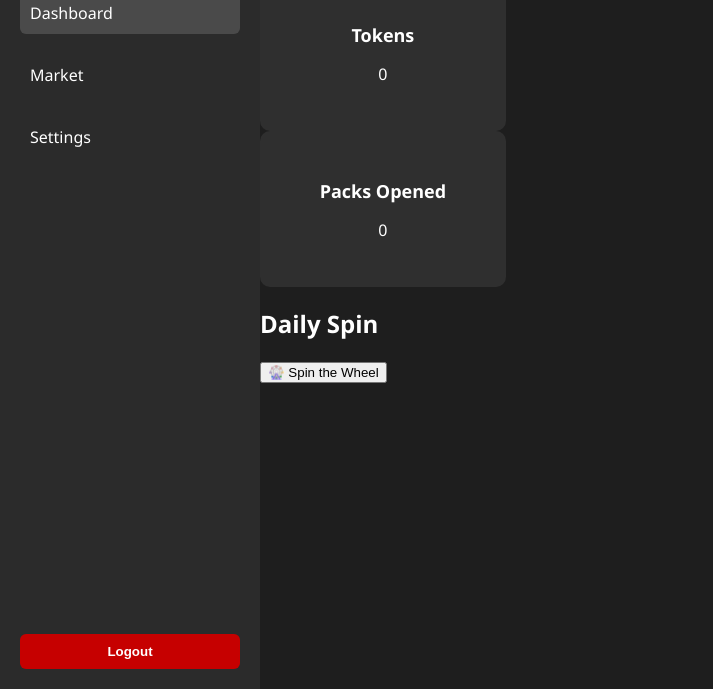
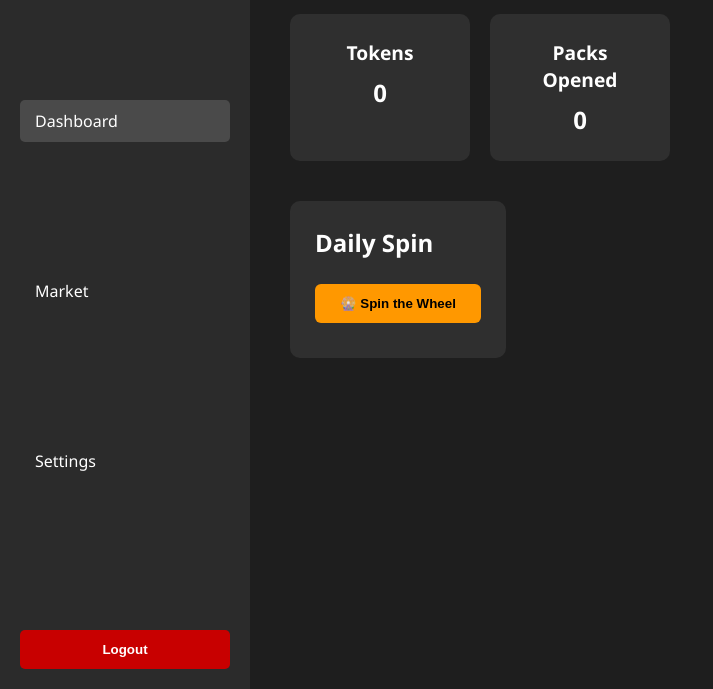
Before and after one commit to PigetServer/pigetserver.github.io, a plain HTML site: page dashboard.html in a window 1280 px wide. Shown: the part 111-800 px from the top of the page, without its empty margins (0-713 px from the left). Drawn offline with Linux system fonts and the light colour scheme.

Commit message:
Update main.css

```diff
--- a/main.css
+++ b/main.css
@@ -1,100 +1,132 @@
-/* main.css */
+/* Reset and base styles */
+* {
+  margin: 0;
+  padding: 0;
+  box-sizing: border-box;
+}
 
 body {
-  margin: 0;
-  font-family: 'Segoe UI', sans-serif;
+  display: flex;
+  font-family: 'Segoe UI', Tahoma, Geneva, Verdana, sans-serif;
   background-color: #1e1e1e;
   color: white;
-  display: flex;
   height: 100vh;
 }
 
+/* Sidebar styles */
 .sidebar {
-  width: 220px;
+  width: 250px;
   background-color: #2b2b2b;
+  padding: 20px;
   display: flex;
   flex-direction: column;
-  padding: 20px;
+  justify-content: space-between;
 }
 
-.sidebar h1 {
-  font-size: 20px;
-  margin-bottom: 30px;
+.sidebar h2 {
+  color: white;
+  margin-bottom: 40px;
 }
 
 .sidebar a {
+  display: block;
+  padding: 10px 15px;
   color: white;
   text-decoration: none;
-  margin: 10px 0;
-  padding: 10px;
-  border-radius: 6px;
+  margin-bottom: 10px;
+  border-radius: 5px;
   transition: background-color 0.2s;
 }
 
-.sidebar a:hover,
-.sidebar a.active {
+.sidebar a.active,
+.sidebar a:hover {
   background-color: #4a4a4a;
 }
 
 .logout-btn {
-  margin-top: auto;
-  background-color: #c60000;
+  padding: 12px;
+  background-color: #c80000;
+  color: white;
+  font-weight: bold;
   border: none;
-  color: white;
-  padding: 10px;
-  border-radius: 6px;
+  border-radius: 5px;
   cursor: pointer;
-  font-weight: bold;
+  margin-top: 20px;
 }
 
-.main {
-  flex: 1;
-  padding: 40px;
-  background-color: #1e1e1e;
+.logout-btn:hover {
+  background-color: #a40000;
 }
 
-.main h2 {
-  font-size: 28px;
-  margin-bottom: 40px;
+/* Main content area */
+.main-content {
+  flex-grow: 1;
+  padding: 40px;
 }
 
-.stat-boxes {
+.main-content h1 {
+  font-size: 2.5em;
+  margin-bottom: 30px;
+}
+
+/* Stat box layout */
+.stats {
   display: flex;
   gap: 20px;
+  margin-bottom: 40px;
 }
 
 .stat-box {
   background-color: #2f2f2f;
-  padding: 30px;
+  padding: 25px;
   border-radius: 10px;
-  flex: 1;
   text-align: center;
+  width: 180px;
 }
 
 .stat-box h3 {
-  font-size: 18px;
   margin-bottom: 10px;
-}
-#spin-section {
-  background-color: #2a2a2a;
-  padding: 20px;
-  margin-top: 20px;
-  border-radius: 8px;
-  text-align: center;
+  font-size: 1.2em;
 }
 
-#spinWheelBtn {
-  background-color: #00aaff;
-  color: white;
-  padding: 10px 20px;
-  font-size: 16px;
+.stat-box p {
+  font-size: 1.5em;
+  font-weight: bold;
+}
+
+/* Spinning wheel section */
+.wheel-container {
+  background-color: #2f2f2f;
+  padding: 25px;
+  border-radius: 10px;
+  width: fit-content;
+}
+
+.wheel-container h2 {
+  margin-bottom: 15px;
+}
+
+#wheel,
+#spin-btn {
+  margin-top: 10px;
+}
+
+#spin-btn {
+  background-color: #ff9800;
+  color: #000;
+  font-weight: bold;
+  padding: 12px 25px;
   border: none;
   border-radius: 6px;
   cursor: pointer;
-  margin-top: 10px;
 }
 
-#spinWheelBtn:disabled {
+#spin-btn:disabled {
   background-color: #666;
   cursor: not-allowed;
 }
+
+#spin-result, #next-spin {
+  margin-top: 10px;
+  font-size: 1.1em;
+}
```
